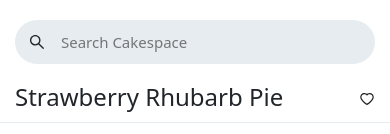
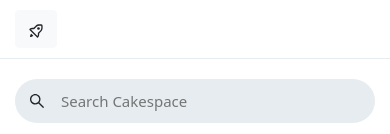
Before and after one commit to SanderVreeken/Newco-Cakespace, a React (Create React App) app: page / in a window 390 px wide. Shown: the top 134 px of the page. Built offline with nearby package versions, Linux system fonts and the light colour scheme.

Commit message:
Menubar ready for production, saving changes before starting working w/ React Context API.

```diff
--- a/src/App.css
+++ b/src/App.css
@@ -40,6 +40,11 @@ h1, h2, h3, h4, h5, h6, p {
   visibility: hidden;
 }
 
+.content__header {
+  height: 0px;
+  visibility: hidden;
+}
+
 .content__searchbar {
   height: 0px;
   visibility: hidden;
@@ -50,6 +55,15 @@ h1, h2, h3, h4, h5, h6, p {
   justify-content: space-between;
   height: 100%;
   width: fit-content;
+}
+
+.menubar {
+  visibility: hidden;
+  width: 0px;
+}
+
+.menubar > .navbar {
+  visibility: hidden;
 }
 
 .message {
@@ -566,15 +580,42 @@ h1, h2, h3, h4, h5, h6, p {
     width: 100%;
   }
 
+  .content__header {
+    border-bottom: 1px solid var(--main-border-color);
+    height: fit-content;
+    padding: 10px 15px;
+    visibility: visible;
+  }
+
+  .menubar {
+    background-color: white;
+    box-shadow: rgba(101, 119, 134, 0.2) 0px 0px 15px, rgba(101, 119, 134, 0.15) 0px 0px 3px 1px;
+    height: 100vh;
+    left: 0;
+    position: absolute;
+    width: fit-content;
+    /* visibility: hidden; */
+    z-index: 94;
+  }
+
+  .menubar > .navbar {
+    padding: 0px 10px;
+    visibility: inherit;
+    width: fit-content;
+  }
+
   .navbar {
     padding: 0px;
     visibility: hidden;
     width: 0px;
   }
 
-  /* TODO: Check why the icon needs to be handled individually. */
+  /* The svg within the button is here set to hidden, while only the one within the menubar is set back to visible again. */
   .navbar__button > svg {
     visibility: hidden;
-    width: 0px;
+  }
+
+  .menubar > .navbar > .navbar__main > .navbar__button > svg {
+    visibility: inherit;
   }
 }
--- a/src/App.js
+++ b/src/App.js
@@ -4,18 +4,21 @@ import 'bootstrap/dist/css/bootstrap.min.css'
 import './App.css'
 
 import Main from './components/Main'
+import MenuBar from './components/MenuBar'
 import Messenger from './components/Messenger'
 import NavBar from './components/NavBar'
 
 function App() {
   const [isChatting, setIsChatting] = useState(false)
   const [isMessengerActive, setIsMessengerActive] = useState(false)
+  const [isMenuBarVisible, setisMenuBarVisible] = useState(false)
 
   return (
     <div className='application'>
-      <NavBar />
+      <NavBar/>
       <Main setIsChatting={setIsChatting} setIsMessengerActive={setIsMessengerActive}/>
 
+      <MenuBar />
       <Messenger isChatting={isChatting} isMessengerActive={isMessengerActive} setIsChatting={setIsChatting} setIsMessengerActive={setIsMessengerActive} />
     </div>
   )
--- a/src/components/Content.js
+++ b/src/components/Content.js
@@ -1,4 +1,5 @@
 import React from 'react'
+import { BiRocket } from 'react-icons/bi'
 
 import Product from './Product'
 import SearchBar from './SearchBar'
@@ -8,6 +9,11 @@ const Content = () => {
 
     return (
         <div className='content'>
+            <div className='content__header'>
+                <div className='btn btn-light content__icon'>
+                    <BiRocket />
+                </div>
+            </div>
             <div className='content__searchbar'>
                 <SearchBar />
             </div>
--- /dev/null
+++ b/src/components/MenuBar.js
@@ -0,0 +1,15 @@
+import React, { useState } from 'react'
+import NavBar from './NavBar'
+
+const MenuBar = () => {
+    const [isMenuBarVisible, setisMenuBarVisible] = useState(false)
+
+    return <div className='menubar' style={{
+        visibility: isMenuBarVisible ? 'visible' : 'hidden'
+    }}>
+        <NavBar />
+        <div className='menubar__shadow'></div>
+    </div>
+}
+
+export default MenuBar
```
